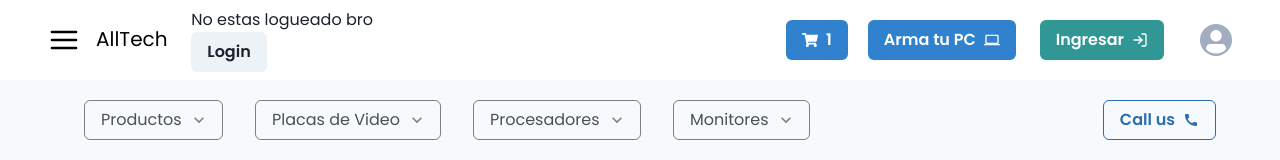
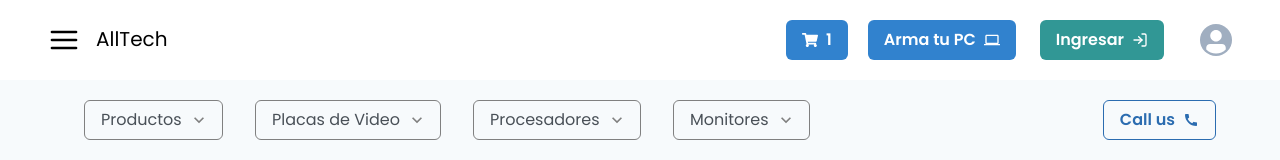
Before and after one commit to zodieth/CLIENT, a React (Create React App) app: page /cart in a window 1280 px wide. Shown: the top 160 px of the page. Built offline with nearby package versions, Linux system fonts and the light colour scheme.

Commit message:
aplicacion Auth0

```diff
--- a/src/components/NavBar/NavBar.tsx
+++ b/src/components/NavBar/NavBar.tsx
@@ -19,16 +19,11 @@ import {
   Container,
   Text
 } from "@chakra-ui/react";
-import { LoginButton } from "../Buttons/LoginButton";
 import { useAuth0 } from "@auth0/auth0-react";
-import { LogoutButton } from "../Buttons/LogoutButton";
-
-
 
 function NavBar() {
   const [cartItems, setCartItems] = useState(1);
-  const { user, isAuthenticated } = useAuth0();
-  console.log(user);
+  const { isAuthenticated, logout } = useAuth0();
 
   return (
     <div className={style.navBar}>
@@ -43,19 +38,6 @@ function NavBar() {
       {/* <div>
         <SearchBar />
       </div> */}
-      <Container>
-        {
-          isAuthenticated ?
-          <Container>
-            <Text>Estas logueado bro</Text>
-            <LogoutButton />
-          </Container>
-            : <>
-            <Text>No estas logueado bro</Text>
-            <LoginButton />
-            </>
-        }
-      </Container>
       <div className={style.buttons}>
         <Link to="/cart" className={style.cartI}>
           <Button
@@ -76,16 +58,32 @@ function NavBar() {
         >
           Arma tu PC
         </Button>
+        {
+          isAuthenticated ?
+            <Button
+              rightIcon={<FiLogIn />}
+              className={style.button}
+              colorScheme="teal"
+              variant="solid"
+              onClick={() => logout()}
+            >
+              Logout
+            </Button> :
             <Link to="/signin">
               <Button
                 rightIcon={<FiLogIn />}
                 className={style.button}
                 colorScheme="teal"
                 variant="solid"
+
               >
                 Ingresar
               </Button>
             </Link>
+
+        }
+
+
 
         <Stack direction={"row"} spacing={7}>
           <Menu>
--- a/src/views/SignIn/SignIn.jsx
+++ b/src/views/SignIn/SignIn.jsx
@@ -15,10 +15,13 @@ import {
 import { Link } from "react-router-dom";
 import { useState } from "react";
 import { FcGoogle } from "react-icons/fc";
+import { useAuth0 } from "@auth0/auth0-react";
 
 export default function SimpleCard() {
   const [email, setEmail] = useState("");
   const [password, setPassword] = useState("");
+
+  const { loginWithRedirect } = useAuth0();
 
   return (
     <Flex
@@ -70,7 +73,7 @@ export default function SimpleCard() {
               </Stack>
               <Button w={"full"} variant={"outline"} leftIcon={<FcGoogle />}>
                 <Center>
-                  <Text>Sign in with Google</Text>
+                  <Text onClick={() => loginWithRedirect()}>Sign in with Google</Text>
                 </Center>
               </Button>
 
```
Lines whose indentation alone changed are shown as unchanged.
